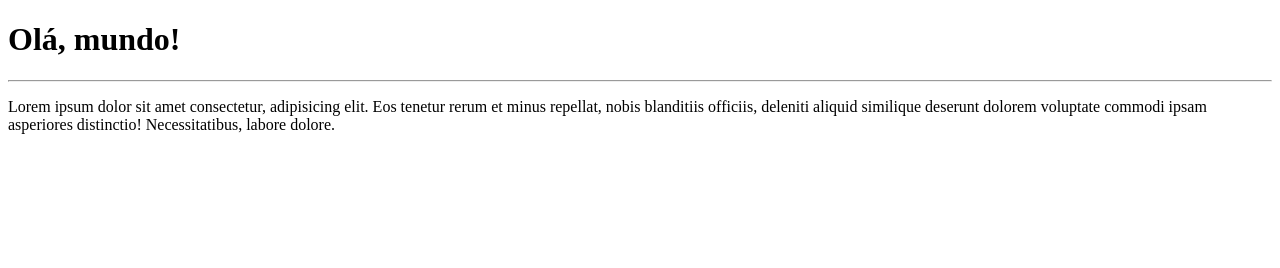
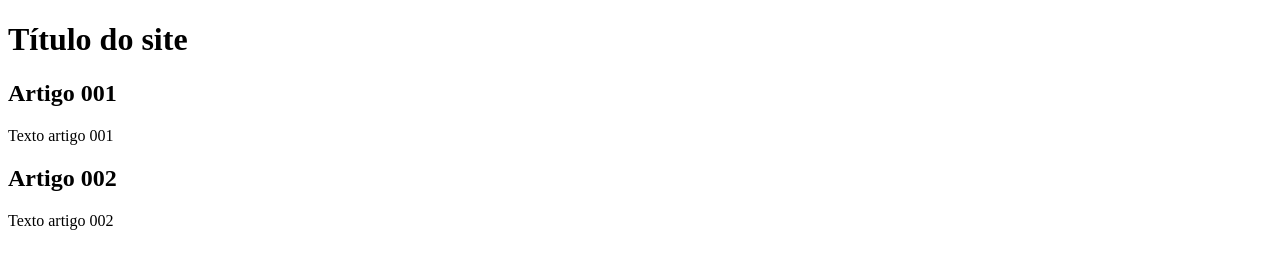
Before and after one commit to VitorVDavoglio/Ola-github, a plain HTML site: page site-exemplo/index.html in a window 1280 px wide. Drawn offline with Linux system fonts and the light colour scheme.

Commit message:
Update index.html

```diff
--- a/site-exemplo/index.html
+++ b/site-exemplo/index.html
@@ -7,8 +7,18 @@
     <title>Meu primeiro site em repositório</title>
 </head>
 <body>
-    <h1>Olá, mundo!</h1>
-    <hr>
-    <p>Lorem ipsum dolor sit amet consectetur, adipisicing elit. Eos tenetur rerum et minus repellat, nobis blanditiis officiis, deleniti aliquid similique deserunt dolorem voluptate commodi ipsam asperiores distinctio! Necessitatibus, labore dolore.</p>
+    <main>
+        <header>
+            <h1>Título do site</h1>
+        </header>
+        <article>
+            <h2>Artigo 001</h2>
+            <p>Texto artigo 001</p>
+        </article>
+        <article>
+            <h2>Artigo 002</h2>
+            <p>Texto artigo 002</p>
+        </article>
+    </main>
 </body>
 </html>
```
